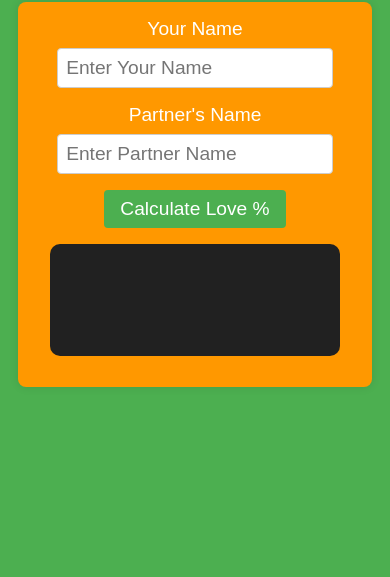
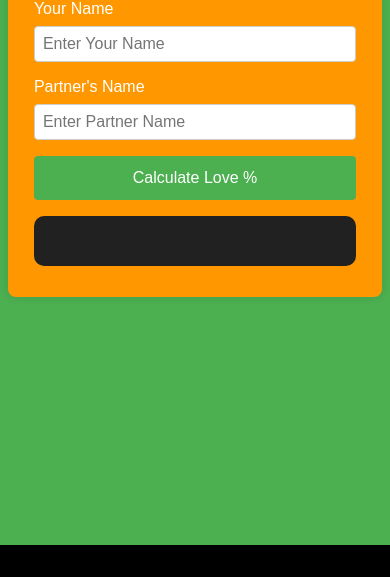
Before and after one commit to jeremydegreat/Javavscript-Projects, a plain HTML site: page index.html in a window 390 px wide. Shown: the part 299-876 px from the top of the page. After the commit the page ends 844 px from the top, so only its background shows below. Drawn offline with Linux system fonts and the light colour scheme; a web font is replaced by a local one.

Commit message:
Adding bmi folder and some corrections from love calculator

```diff
--- /dev/null
+++ b/BMI Calculator/styles/styles.css
@@ -0,0 +1,157 @@
+/* Full-View BMI Calculator Styles | DrJayCode */
+
+:root {
+  --primary-color: #4a90e2;
+  --primary-dark: #357abd;
+  --background: linear-gradient(135deg, #667eea 0%, #764ba2 100%);
+  --card-bg: #ffffff;
+  --text-color: #333333;
+  --border-color: #e0e0e0;
+  --success: #4caf50;
+  --warning: #ff9800;
+  --danger: #f44336;
+  --info: #2196f3;
+}
+
+* {
+  margin: 0;
+  padding: 0;
+  box-sizing: border-box;
+}
+
+html, body {
+  height: 100%;
+  overflow: hidden; /* Disable all scrolling */
+}
+
+body {
+  font-family: 'Segoe UI', system-ui, sans-serif;
+  background: var(--background);
+  display: flex;
+  justify-content: center;
+  align-items: center;
+}
+
+main {
+  background: var(--card-bg);
+  border-radius: 20px;
+  box-shadow: 0 10px 30px rgba(0, 0, 0, 0.15);
+  padding: clamp(20px, 5vh, 40px);
+  width: 95%;
+  max-width: 450px;
+  max-height: 95vh; /* Limit height to viewport */
+  overflow-y: auto; /* Only if content overflows */
+}
+
+/* Hide scrollbar for WebKit browsers */
+main::-webkit-scrollbar {
+  display: none;
+}
+
+h1 {
+  text-align: center;
+  color: var(--text-color);
+  margin-bottom: clamp(20px, 3vh, 30px);
+  font-size: clamp(22px, 4vw, 28px);
+  font-weight: 700;
+}
+
+form {
+  display: flex;
+  flex-direction: column;
+  gap: clamp(12px, 2vh, 18px);
+}
+
+label {
+  font-weight: 600;
+  color: var(--text-color);
+  font-size: clamp(12px, 2.5vw, 14px);
+  margin-bottom: -8px;
+}
+
+input[type="text"],
+input[type="number"],
+select {
+  width: 100%;
+  padding: .7rem;
+  border: 2px solid var(--border-color);
+  border-radius: 10px;
+  font-size: clamp(14px, 2.5vw, 16px);
+  transition: border-color 0.3s ease, box-shadow 0.3s ease;
+}
+
+input:focus,
+select:focus {
+  outline: none;
+  border-color: var(--primary-color);
+  box-shadow: 0 0 0 3px rgba(74, 144, 226, 0.2);
+}
+
+/* Height inputs side by side */
+.height-group {
+  display: flex;
+  gap: 10px;
+}
+
+.height-group input {
+  flex: 1;
+}
+
+button {
+  background: var(--primary-color);
+  color: white;
+  border: none;
+  padding: clamp(12px, 2.5vh, 16px);
+  border-radius: 10px;
+  font-size: clamp(16px, 3vw, 18px);
+  font-weight: 600;
+  cursor: pointer;
+  transition: background-color 0.3s ease, transform 0.2s ease;
+  margin-top: 10px;
+}
+
+button:hover {
+  background: var(--primary-dark);
+  transform: translateY(-2px);
+}
+
+.result {
+  margin-top: clamp(15px, 3vh, 25px);
+  padding: clamp(15px, 2.5vh, 25px);
+  background: #f8f9fa;
+  border-radius: 12px;
+  text-align: center;
+  border: 2px dashed var(--border-color);
+}
+
+.result h2 {
+  font-size: clamp(18px, 3vw, 22px);
+  color: var(--text-color);
+  margin-bottom: 8px;
+}
+
+#bmiValue {
+  color: var(--primary-color);
+  font-size: clamp(28px, 5vw, 36px);
+  font-weight: 700;
+}
+
+#bmiCategory {
+  font-size: clamp(16px, 3vw, 20px);
+  font-weight: 600;
+  margin-top: 8px;
+  padding: 6px 12px;
+  border-radius: 8px;
+  display: inline-block;
+}
+
+/* Responsive adjustments */
+@media (max-width: 480px) {
+  main {
+    width: 100%;
+    height: 100vh;
+    max-height: 100vh;
+    border-radius: 0;
+    padding: 30px 20px;
+  }
+}
--- a/index.html
+++ b/index.html
@@ -3,7 +3,7 @@
 <head>
     <meta charset="UTF-8">
     <meta name="viewport" content="width=device-width, initial-scale=1.0">
-    <title>Project 1 | Javascript</title>
+    <title>Project 1 | Javascript | Love Calculator</title>
     <meta name="description" content="This is my first Javascript project">
     <meta name="keywords" content="HTML, CSS, Javascript, Project">
     <meta name="author" content="Chinedu Jeremy Great">
--- a/styles/styles.css
+++ b/styles/styles.css
@@ -1,3 +1,7 @@
+* {
+    box-sizing: border-box;
+}
+
 :root {
     --primary-color: #4CAF50;
     --secondary-color: #ff9800;
@@ -10,34 +14,33 @@ body {
     font-family: var(--font-family);
     margin: 0;
     padding: 0;
-    background-color: #f5f5f5;
+    background-color: #000000;
     color: var(--text-primary);
+    overflow: hidden;
 }
+
 h1, h2, h3, h4, h5, h6 {
     color: var(--primary-color);
     margin-bottom: 15px;
 }
+
 p {
     line-height: 1.6;
     margin-bottom: 15px;
     color: var(--text-secondary);
 }
+
 a {
     color: var(--secondary-color);
     text-decoration: none;
 }
+
 a:hover {
     text-decoration: underline;
 }
 
-body {
-    font-family: 'Sansita', sans-serif;
-    margin: 0;
-    padding: 0;
-    background-color: #000000;
-}
-
 main {
+    width: 100%;
     max-width: 800px;
     height: 100vh;
     padding: 1rem;
@@ -48,9 +51,11 @@ main {
     margin: 0 auto;
     background: var(--primary-color);
 }
+
 main h1 {
     color: #ffffff;
     font-size: 2rem;
+    margin-top: 0;
 }
 
 .calculator {
@@ -59,12 +64,13 @@ main h1 {
     border-radius: 8px;
     box-shadow: 0 0 10px rgba(0, 0, 0, 0.1);
     width: 90%;
-    height: auto;
+    max-width: 100%;
     display: flex;
     flex-direction: column;
     justify-content: center;
     align-items: center;
 }
+
 .calculator label {
     font-size: 1.2rem;
     margin-bottom: 0.5rem;
@@ -90,6 +96,7 @@ main h1 {
     border-radius: 4px;
     cursor: pointer;
 }
+
 .calculator button:hover {
     background: #062b08;
 }
@@ -100,10 +107,66 @@ main h1 {
     font-size: 1.1rem;
     color: #ffffff;
     background: var(--text-primary);
-    width: 80%;
-    height: 80px;
+    width: 90%;
+    height: 100px;
     line-height: 30px;
     padding: 1rem;
     text-align: center;
     border-radius: 10px;
 }
+
+/* Mobile Responsiveness */
+@media (max-width: 768px) {
+    main {
+        width: 100%;
+        padding: 0.5rem;
+    }
+
+    main h1 {
+        font-size: 1.6rem;
+        margin-bottom: 10px;
+    }
+
+    .calculator {
+        width: 100%;
+        padding: 1rem 0.5rem;
+    }
+
+    .calculator label,
+    .calculator input,
+    .calculator button {
+        width: 90%;
+        font-size: 1.1rem;
+    }
+
+    .calculator button {
+        padding: 0.6rem 1rem;
+        min-height: 44px; /* Touch-friendly button size */
+    }
+
+    #result {
+        width: 90%;
+        font-size: 1rem;
+        height: auto;
+        min-height: 60px;
+        padding: 0.8rem;
+    }
+}
+
+/* Small phones */
+@media (max-width: 480px) {
+    main h1 {
+        font-size: 1.3rem;
+    }
+
+    .calculator label,
+    .calculator input,
+    .calculator button {
+        font-size: 1rem;
+    }
+
+    #result {
+        font-size: 0.9rem;
+        min-height: 50px;
+    }
+}
```
Also changed, not shown: BMI Calculator/index.html (added, +48 -0 lines), BMI Calculator/scripts/script.js (added, +30 -0 lines).
